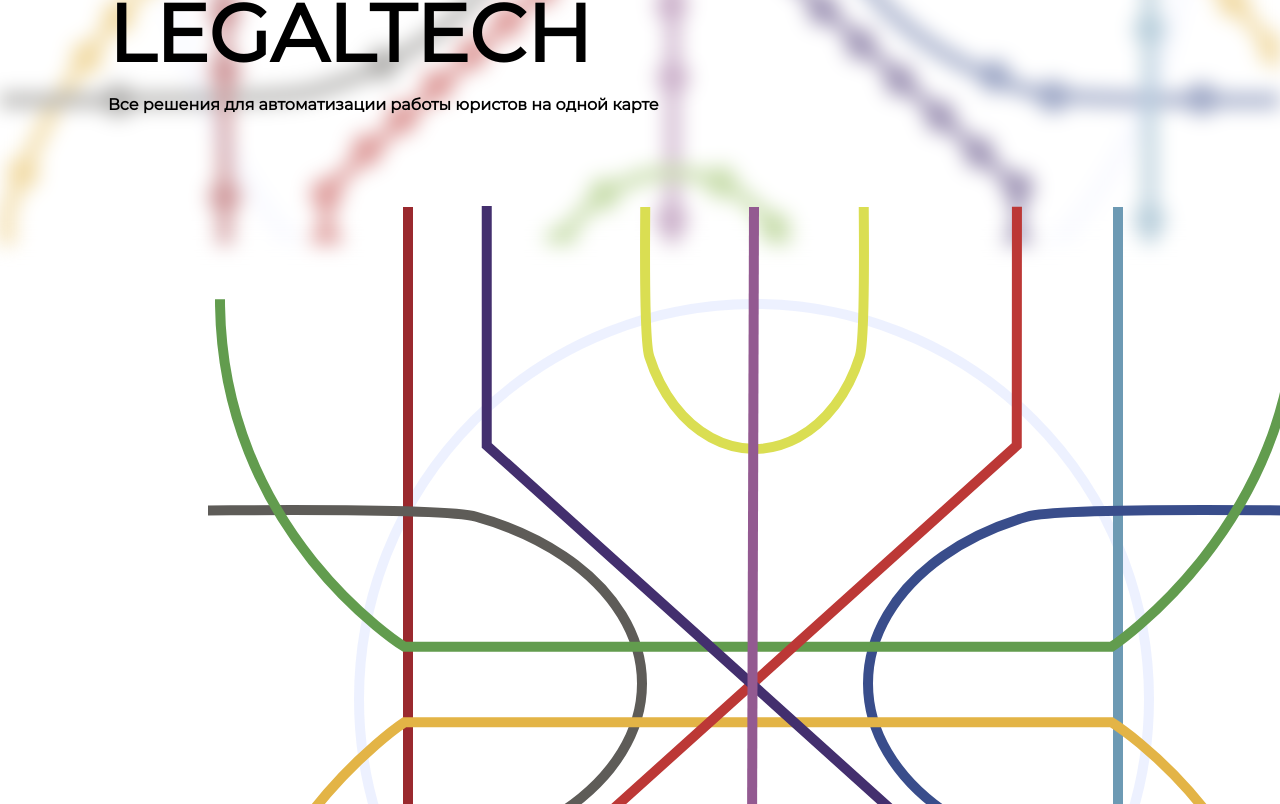
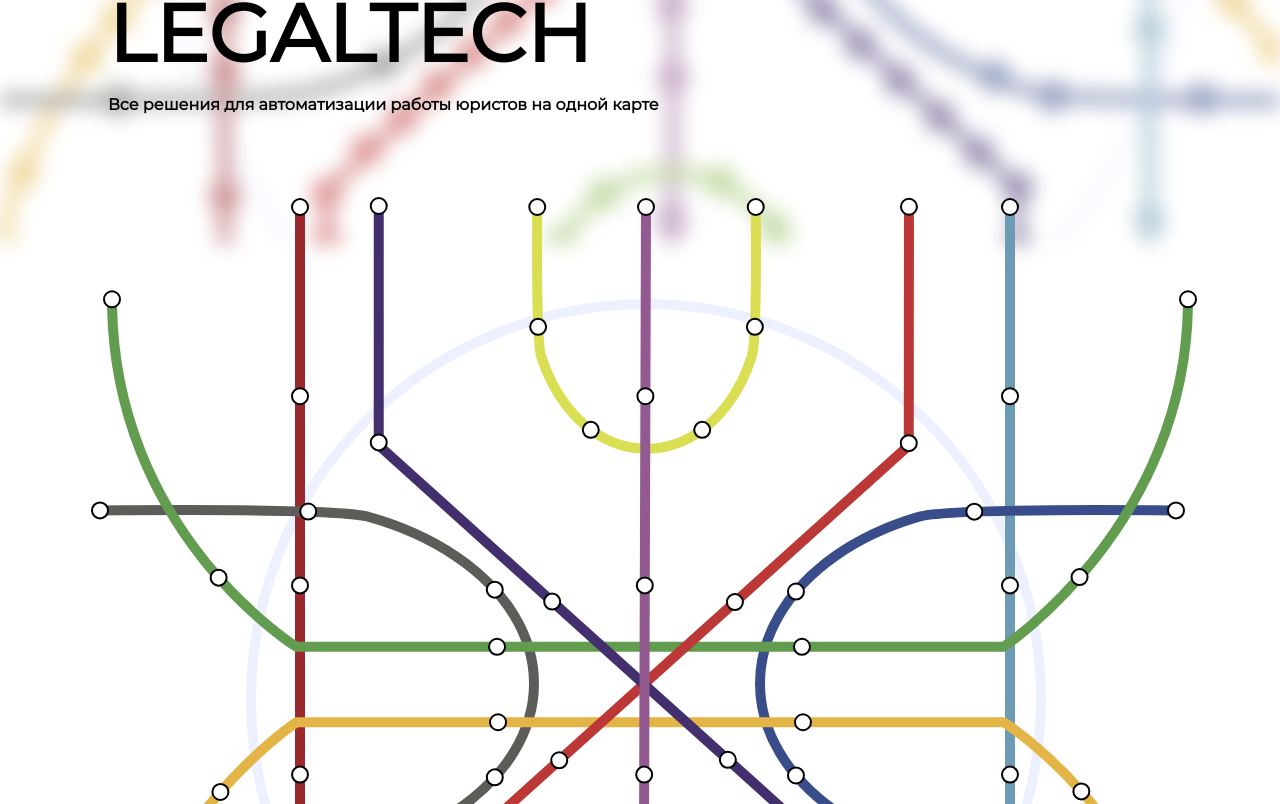
Before and after one commit to te0r1ty/legal-tech-front, a Vue app: page / in a window 1280 px wide. Shown: the part 456-1260 px from the top of the page. Built offline with nearby package versions, Linux system fonts and the light colour scheme; the HTML template or start-up script is replaced by a standard one.

Commit message:
Map adjustments
- now centered
- lines now have rounded edges

```diff
--- a/src/components/MapComponent.vue
+++ b/src/components/MapComponent.vue
@@ -15,6 +15,18 @@
       stroke-width="10"
       fill="none"
       ref="mapLines"
+      stroke-linecap="round"
+      stroke-linejoin="round"
+    />
+    <circle
+      v-for="(station, index) in stations"
+      :key="'station-' + index"
+      :cx="station.x"
+      :cy="station.y"
+      r="8"
+      fill="white"
+      stroke="black"
+      stroke-width="2"
     />
     <defs>
       <clipPath id="clip0_321_307">
@@ -44,7 +56,7 @@ MAP_LINES.forEach((line) => {
 })
 
 const stations = ref<Station[]>([])
-const stationCount = ref<number>(10)
+const stationCount = ref<number>(6)
 const mapLines = ref<SVGPathElement[]>([])
 
 const calculateStations = () => {
--- a/src/pages/HomePage.vue
+++ b/src/pages/HomePage.vue
@@ -2,7 +2,7 @@
   <div class="home-wrap">
     <h1 class="home-head1">КАРТА<br />РОССИЙСКОГО<br />LEGALTECH</h1>
     <h3 class="home-head3">Все решения для автоматизации работы юристов на одной карте</h3>
-    <MapComponent style="scale: 100%" />
+    <MapComponent class="map" style="scale: 100%" />
     <div class="content">
       <div class="content__col1 content__padd">
         <h2 class="content__col1__title">СОБИРАЕМ ВСЕ<br />РЕШЕНИЯ LEGALTECH<br />ВМЕСТЕ</h2>
@@ -48,6 +48,11 @@ const offer_link = '/offer'
 </script>
 
 <style scoped lang="scss">
+.map {
+  position: relative;
+  left: 50%;
+  translate: -50%;
+}
 .home-wrap {
   margin: 80px 8.3% 0 8.3%;
 }
```
